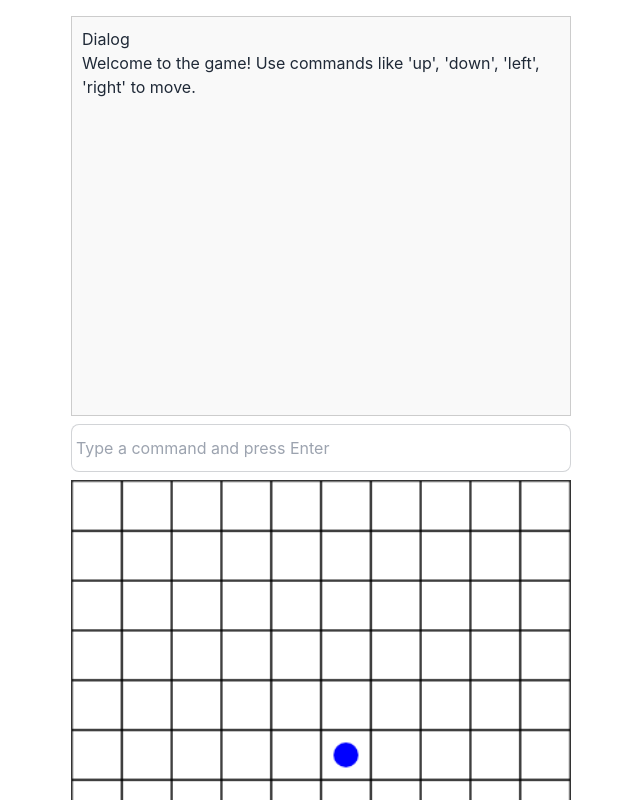
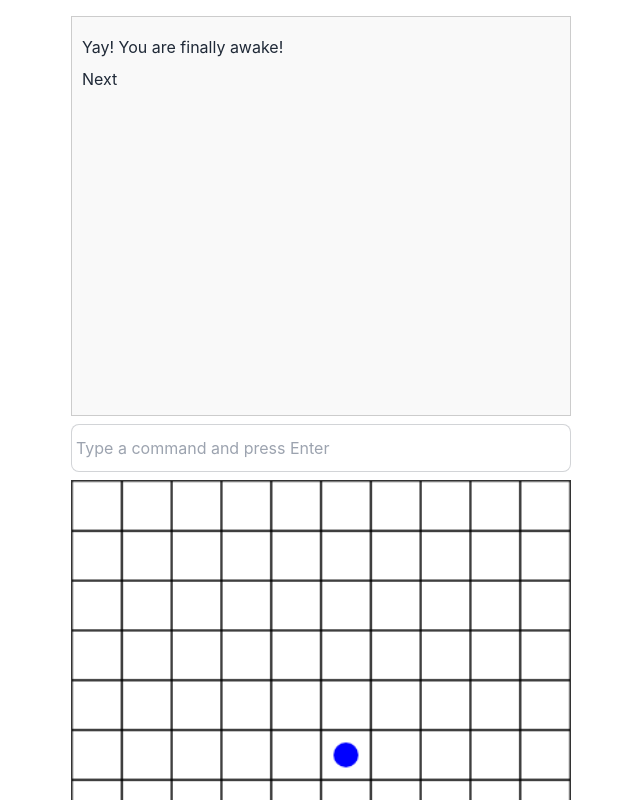
Before and after one commit to briandobbs/starbot_star_journey, a React (Create React App) app: page / in a window 1280 px wide. Shown: the top 800 px of the page, without its empty margins (319-959 px from the left). Built offline with nearby package versions, Linux system fonts and the light colour scheme.

Commit message:
beginning to add some game dialog

```diff
--- a/src/App.tsx
+++ b/src/App.tsx
@@ -40,7 +40,7 @@ const App: React.FC = () => {
 
   return (
     <div className="tw-flex tw-flex-col tw-items-center tw-m-4">
-      <DialogPanel dialogMessages={dialogMessages} />
+      <DialogPanel />
       <CommandInput onCommand={handleCommand} />
       <GameCanvas playerPosition={playerPosition} gridSize={gridSize} />
     </div>
--- a/src/components/DialogPanel.tsx
+++ b/src/components/DialogPanel.tsx
@@ -1,18 +1,39 @@
-import React from "react";
+import React, { useState, useEffect } from "react";
+import { dialogMessages, DialogMessage } from "../data/dialogData";
 
-interface DialogPanelProps {
-  dialogMessages: string[];
-}
+const DialogPanel: React.FC = () => {
+  const [currentDialogIndex, setCurrentDialogIndex] = useState(0);
+  const [dialog, setDialog] = useState<DialogMessage[]>([]);
 
-const DialogPanel: React.FC<DialogPanelProps> = ({ dialogMessages }) => {
+  const playerHasWokenUp = true; // start condition for game
+
+  useEffect(() => {
+    const filteredDialog = dialogMessages.filter(
+      (msg, index) =>
+        index <= currentDialogIndex && (!msg.condition || msg.condition())
+    );
+    setDialog(filteredDialog);
+  }, [currentDialogIndex, playerHasWokenUp]);
+
+  const handleNextDialog = () => {
+    if (currentDialogIndex < dialogMessages.length - 1) {
+      setCurrentDialogIndex(currentDialogIndex + 1);
+    }
+  };
+
   return (
     <div className="tw-w-full tw-max-w-[500px] tw-p-2.5 tw-bg-[#f9f9f9] tw-border tw-border-[#ccc] tw-h-[400px] tw-overflow-y-auto">
-      <h2>Dialog</h2>
-      <div id="dialogContent">
-        {dialogMessages.map((message, index) => (
-          <p key={index}>{message}</p>
-        ))}
-      </div>
+      {dialog.map((msg, index) => (
+        <div
+          key={index}
+          className={`tw-my-2 ${
+            msg.speaker === "AI" ? "tw-text-left" : "tw-text-right"
+          }`}
+        >
+          <span>{msg.text}</span>
+        </div>
+      ))}
+      <button onClick={handleNextDialog}>Next</button>
     </div>
   );
 };
--- /dev/null
+++ b/src/data/dialogData.ts
@@ -0,0 +1,16 @@
+export interface DialogMessage {
+  text: string;
+  speaker: "AI" | "Player";
+  condition?: () => boolean; // Optional function to control display
+}
+
+// Sample dialog messages with conditions
+export const dialogMessages: DialogMessage[] = [
+  { text: "Yay! You are finally awake!", speaker: "AI" },
+  { text: "Where am I?", speaker: "Player" },
+  {
+    text: "You're in a safe place. Try moving around to explore.",
+    speaker: "AI",
+    condition: () => true,
+  },
+];
```
